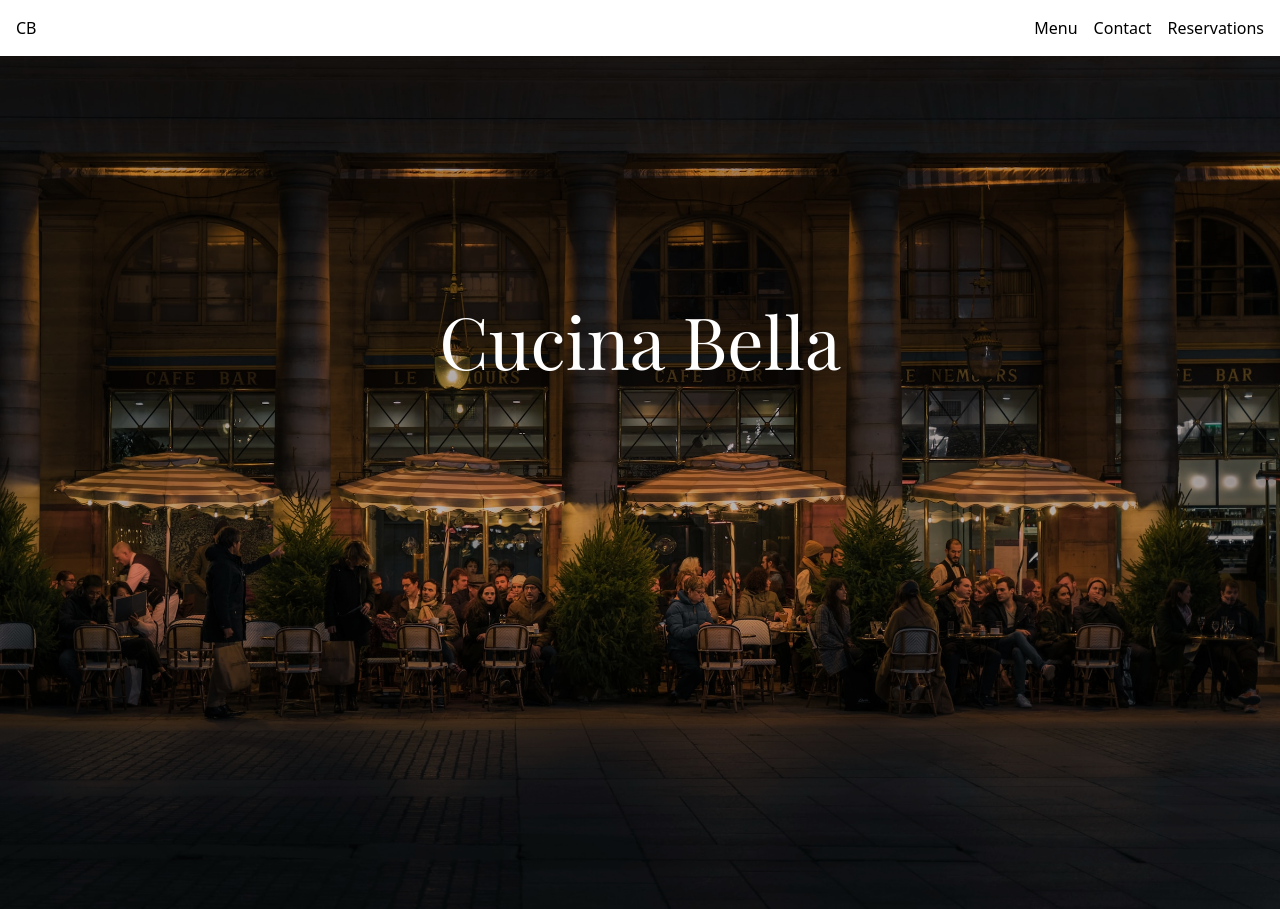
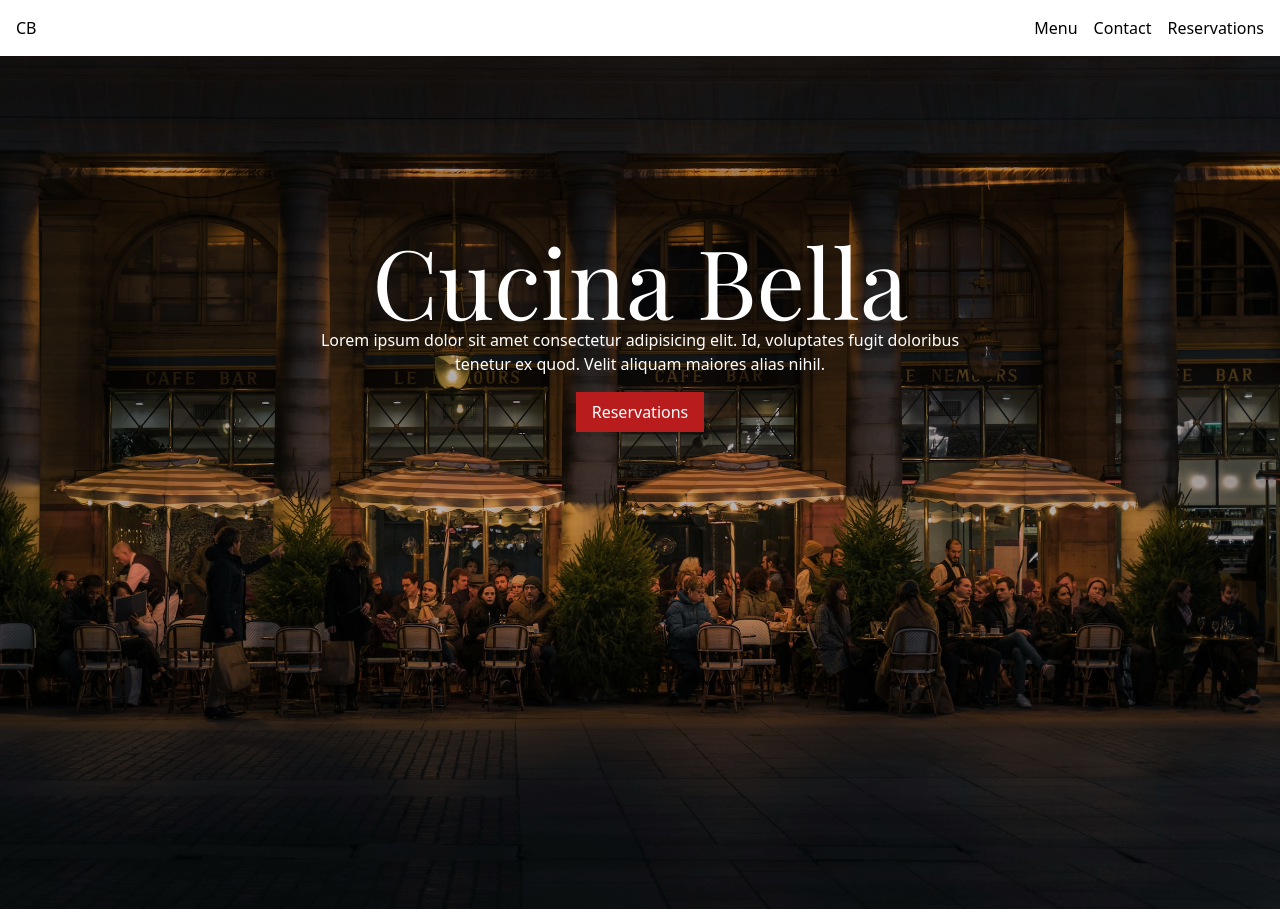
Before and after one commit to jessicamnelsonn/cpnt262-final-project, a SvelteKit app: page / in a window 1280 px wide. Built offline with nearby package versions, Linux system fonts and the light colour scheme.

Commit message:
added cta button

```diff
--- a/src/routes/+page.svelte
+++ b/src/routes/+page.svelte
@@ -1,6 +1,11 @@
 <div class="relative">
   <img class="brightness-75" src="images/hero-image.jpg" alt="">
-  <div class="absolute top-1/3 left-1/2 transform -translate-y-1/2 -translate-x-1/2 text-center text-white">
-    <h1 class="text-7xl font-playfairDisplay text-white">Cucina Bella</h1>
-  </div>
+  <section class="absolute top-1/3 left-1/2 transform -translate-y-1/2 -translate-x-1/2 text-center text-white">
+    <h1 class="text-8xl font-playfairDisplay text-white">Cucina Bella</h1>
+    <p>Lorem ipsum dolor sit amet consectetur adipisicing elit. Id, voluptates fugit doloribus tenetur ex quod. Velit aliquam maiores alias nihil.</p>
+    <button class="m-4 px-4 py-2 bg-red-700 text-white hover:bg-red-800 active:bg-red-900">
+      Reservations
+    </button>
+
+  </section>
 </div>
```
